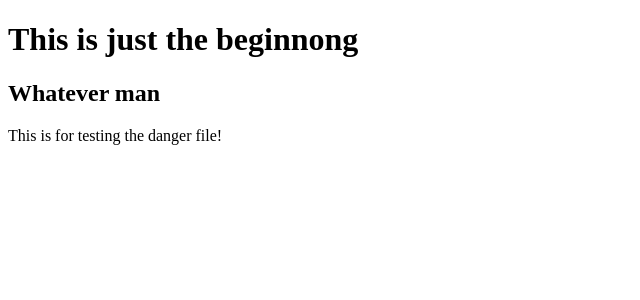
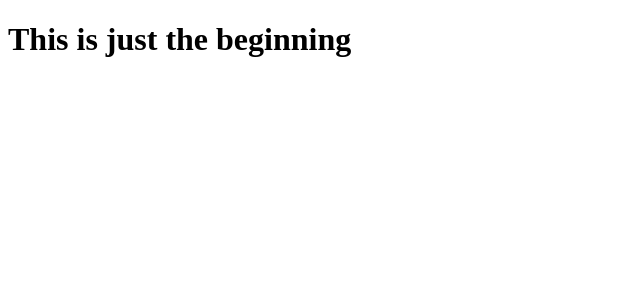
Before and after one commit to malcolm-mclean/react-boilerplate, a React app: page / in a window 1280 px wide. Shown: the top 300 px of the page, without its empty margins (0-640 px from the left). Built offline with nearby package versions, Linux system fonts and the light colour scheme.

Commit message:
Remove test component

```diff
--- a/dangerfile.ts
+++ b/dangerfile.ts
@@ -168,4 +168,7 @@ const interpretBundles = (newBundles: Bundle[], oldBundles: Bundle[]) => {
 	}
 };
 
-interpretBundles(reportToBundles(report), reportToBundles(baseReport));
+const newBundles = reportToBundles(report);
+const oldBundles = reportToBundles(baseReport);
+
+interpretBundles(newBundles, oldBundles);
--- a/src/App/App.tsx
+++ b/src/App/App.tsx
@@ -1,13 +1,7 @@
 import React from 'react';
-import Whatever from './Whatever';
 
 const App = () => {
-	return (
-		<>
-			<h1 data-test="app">This is just the beginnong</h1>
-			<Whatever />
-		</>
-	);
+	return <h1 data-test="app">This is just the beginning</h1>;
 };
 
 export default App;
--- a/src/App/Whatever.tsx
+++ /dev/null
@@ -1,12 +0,0 @@
-import React from 'react';
-
-const Whatever = () => {
-	return (
-		<>
-			<h2>Whatever man</h2>
-			<p>This is for testing the danger file!</p>
-		</>
-	);
-};
-
-export default Whatever;
```
